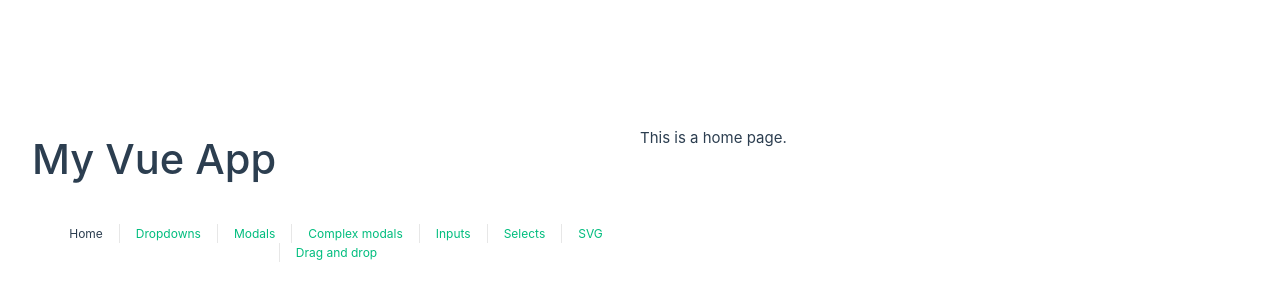
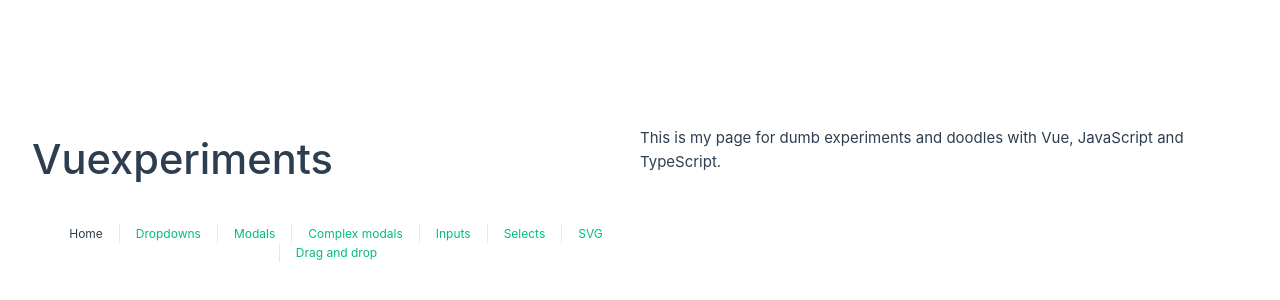
Before and after one commit to kplich/vuexperiments, a Vue app: page / in a window 1280 px wide. Shown: the part 206-506 px from the top of the page. Built offline with nearby package versions, Linux system fonts and the light colour scheme.

Commit message:
write sth more sensible about my page

```diff
--- a/src/common/layout/AppHeader.vue
+++ b/src/common/layout/AppHeader.vue
@@ -2,7 +2,7 @@
 
 <template>
   <header id="header">
-    <h1>My Vue App</h1>
+    <h1>Vuexperiments</h1>
     <nav>
       <RouterLink to="/">Home</RouterLink>
       <RouterLink to="/dropdowns">Dropdowns</RouterLink>
--- a/src/home/HomePage.vue
+++ b/src/home/HomePage.vue
@@ -1,5 +1,8 @@
 <script setup lang="ts"></script>
 
 <template>
-  <main>This is a home page.</main>
+  <main>
+    This is my page for dumb experiments and doodles with Vue, JavaScript and
+    TypeScript.
+  </main>
 </template>
```
